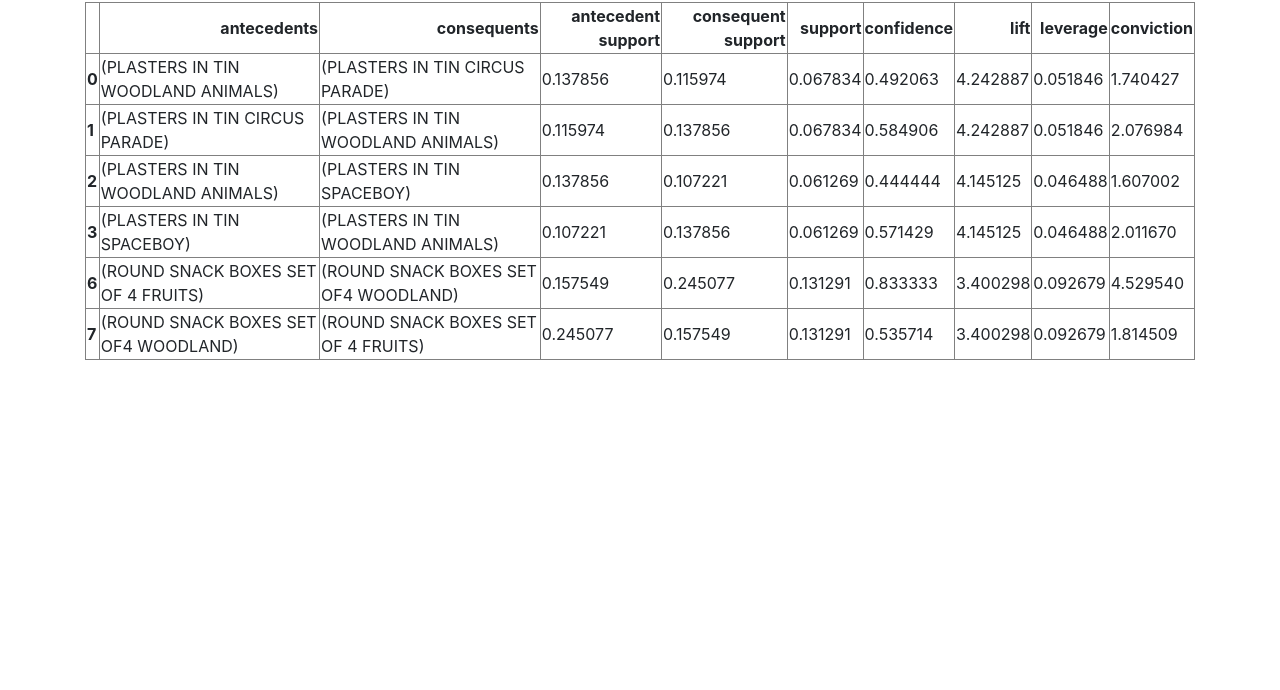
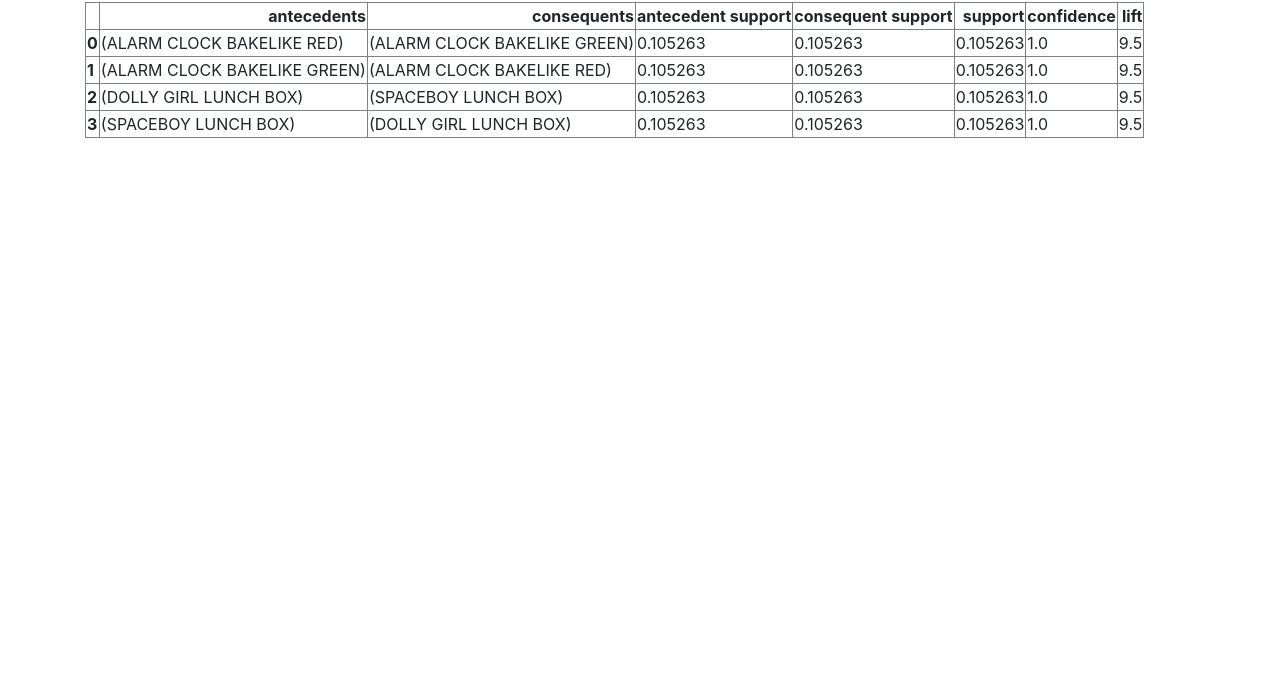
Before and after one commit to sanzeev1/pythonProject, a plain HTML site: page template/result.html in a window 1280 px wide. Shown: the part 110-800 px from the top of the page. Drawn offline with nearby package versions, Linux system fonts and the light colour scheme.

Commit message:
conviction and leverage removed

```diff
--- a/template/output.html
+++ b/template/output.html
@@ -9,82 +9,48 @@
       <th>support</th>
       <th>confidence</th>
       <th>lift</th>
-      <th>leverage</th>
-      <th>conviction</th>
     </tr>
   </thead>
   <tbody>
     <tr>
       <th>0</th>
-      <td>(PLASTERS IN TIN WOODLAND ANIMALS)</td>
-      <td>(PLASTERS IN TIN CIRCUS PARADE)</td>
-      <td>0.137856</td>
-      <td>0.115974</td>
-      <td>0.067834</td>
-      <td>0.492063</td>
-      <td>4.242887</td>
-      <td>0.051846</td>
-      <td>1.740427</td>
+      <td>(ALARM CLOCK BAKELIKE RED)</td>
+      <td>(ALARM CLOCK BAKELIKE GREEN)</td>
+      <td>0.105263</td>
+      <td>0.105263</td>
+      <td>0.105263</td>
+      <td>1.0</td>
+      <td>9.5</td>
     </tr>
     <tr>
       <th>1</th>
-      <td>(PLASTERS IN TIN CIRCUS PARADE)</td>
-      <td>(PLASTERS IN TIN WOODLAND ANIMALS)</td>
-      <td>0.115974</td>
-      <td>0.137856</td>
-      <td>0.067834</td>
-      <td>0.584906</td>
-      <td>4.242887</td>
-      <td>0.051846</td>
-      <td>2.076984</td>
+      <td>(ALARM CLOCK BAKELIKE GREEN)</td>
+      <td>(ALARM CLOCK BAKELIKE RED)</td>
+      <td>0.105263</td>
+      <td>0.105263</td>
+      <td>0.105263</td>
+      <td>1.0</td>
+      <td>9.5</td>
     </tr>
     <tr>
       <th>2</th>
-      <td>(PLASTERS IN TIN WOODLAND ANIMALS)</td>
-      <td>(PLASTERS IN TIN SPACEBOY)</td>
-      <td>0.137856</td>
-      <td>0.107221</td>
-      <td>0.061269</td>
-      <td>0.444444</td>
-      <td>4.145125</td>
-      <td>0.046488</td>
-      <td>1.607002</td>
+      <td>(DOLLY GIRL LUNCH BOX)</td>
+      <td>(SPACEBOY LUNCH BOX)</td>
+      <td>0.105263</td>
+      <td>0.105263</td>
+      <td>0.105263</td>
+      <td>1.0</td>
+      <td>9.5</td>
     </tr>
     <tr>
       <th>3</th>
-      <td>(PLASTERS IN TIN SPACEBOY)</td>
-      <td>(PLASTERS IN TIN WOODLAND ANIMALS)</td>
-      <td>0.107221</td>
-      <td>0.137856</td>
-      <td>0.061269</td>
-      <td>0.571429</td>
-      <td>4.145125</td>
-      <td>0.046488</td>
-      <td>2.011670</td>
-    </tr>
-    <tr>
-      <th>6</th>
-      <td>(ROUND SNACK BOXES SET OF 4 FRUITS)</td>
-      <td>(ROUND SNACK BOXES SET OF4 WOODLAND)</td>
-      <td>0.157549</td>
-      <td>0.245077</td>
-      <td>0.131291</td>
-      <td>0.833333</td>
-      <td>3.400298</td>
-      <td>0.092679</td>
-      <td>4.529540</td>
-    </tr>
-    <tr>
-      <th>7</th>
-      <td>(ROUND SNACK BOXES SET OF4 WOODLAND)</td>
-      <td>(ROUND SNACK BOXES SET OF 4 FRUITS)</td>
-      <td>0.245077</td>
-      <td>0.157549</td>
-      <td>0.131291</td>
-      <td>0.535714</td>
-      <td>3.400298</td>
-      <td>0.092679</td>
-      <td>1.814509</td>
+      <td>(SPACEBOY LUNCH BOX)</td>
+      <td>(DOLLY GIRL LUNCH BOX)</td>
+      <td>0.105263</td>
+      <td>0.105263</td>
+      <td>0.105263</td>
+      <td>1.0</td>
+      <td>9.5</td>
     </tr>
   </tbody>
 </table>
```
Also changed, not shown: template/response.html (+1 -1 lines), 2 other files.
